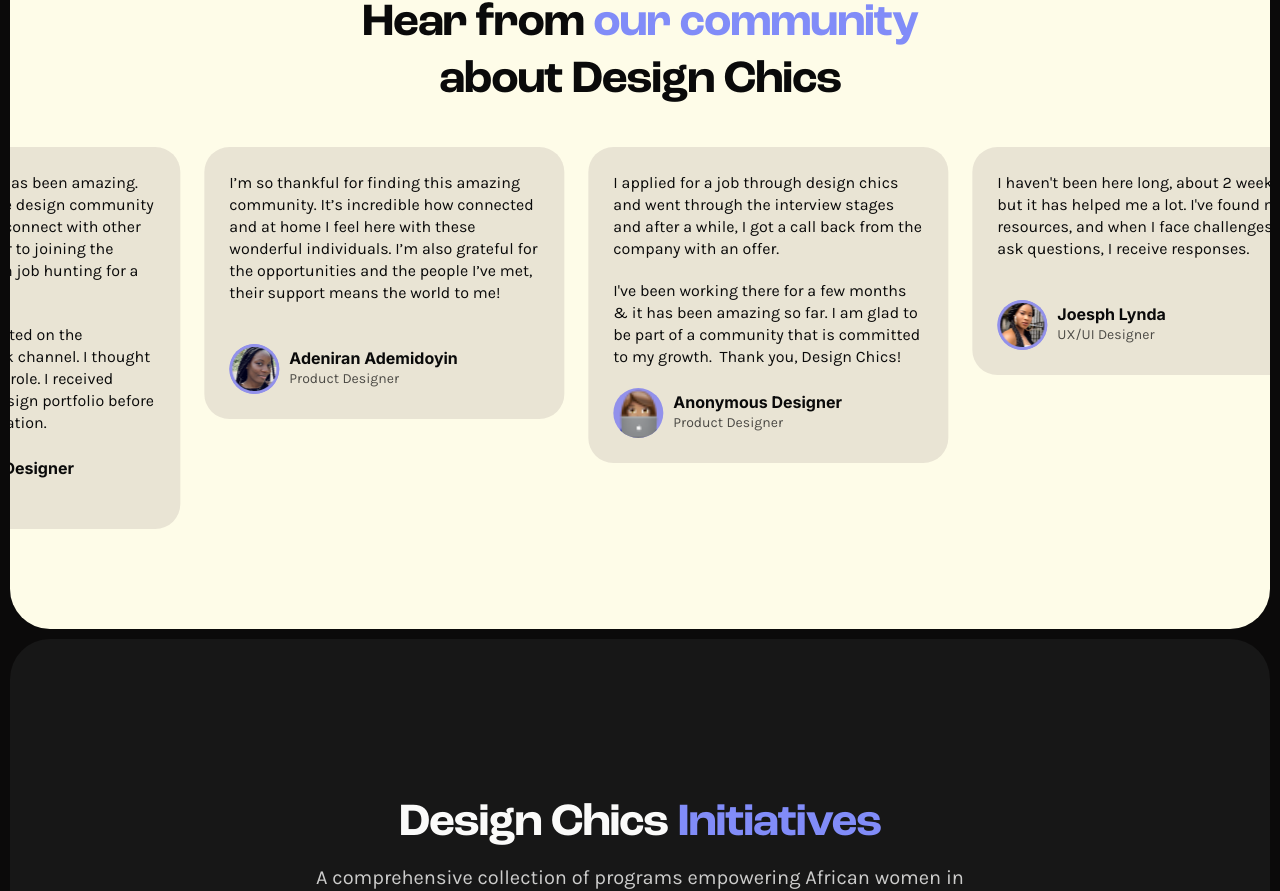
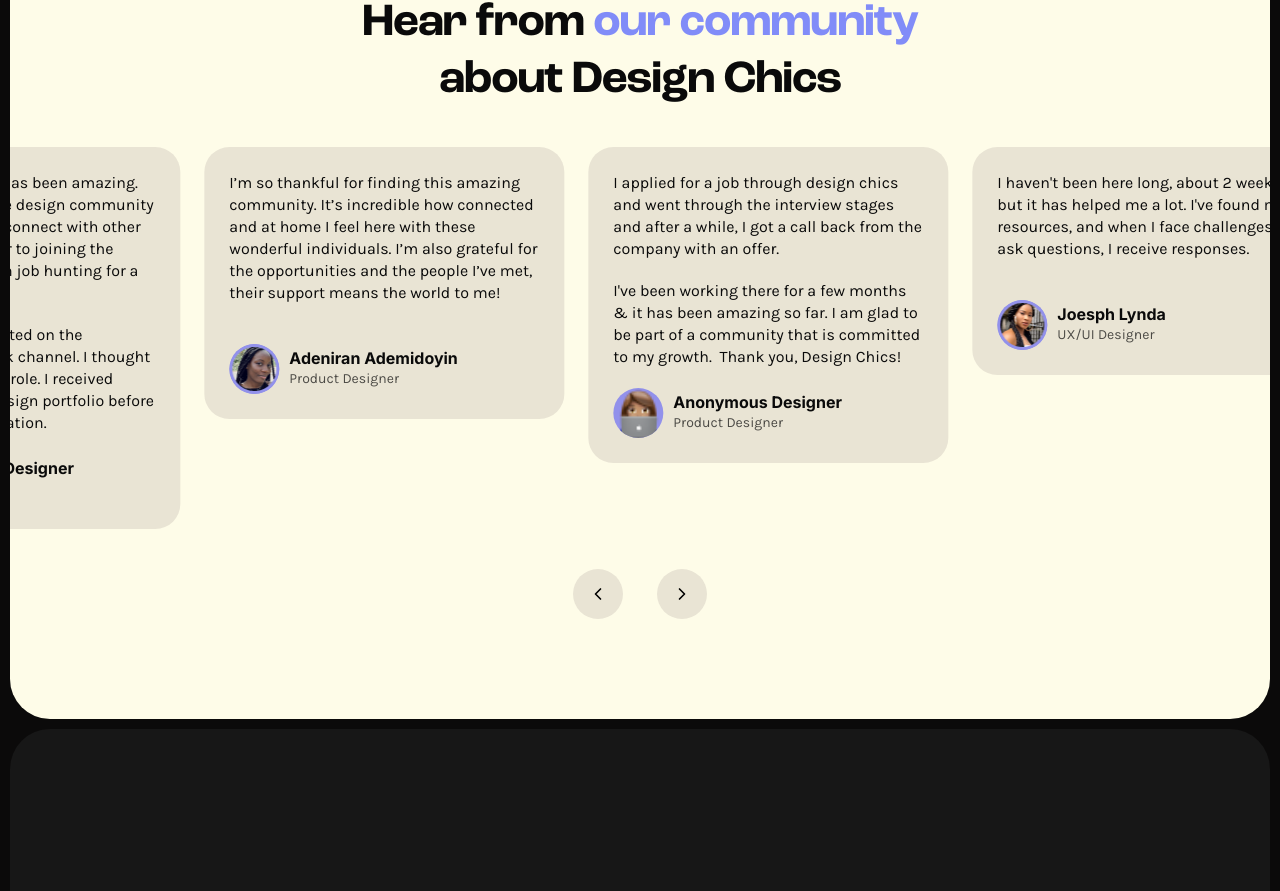
Before and after one commit to howardotuya/design-chics, a Next.js app: page / in a window 1280 px wide. Shown: the part 4522-5413 px from the top of the page. Built offline with nearby package versions, Linux system fonts and the light colour scheme.

Commit message:
fix: carousel

```diff
--- a/src/components/HearFromOurCommunity/HearFromOurCommunity.tsx
+++ b/src/components/HearFromOurCommunity/HearFromOurCommunity.tsx
@@ -2,6 +2,7 @@
 
 import SliderContainer from "./SliderContainer";
 import CommentCarousel from "./Slider";
+import SliderControl from "./SliderControl";
 
 const HearFromOurCommunity = () => {
   return (
@@ -13,12 +14,15 @@
           className=" px-10 text-center text-[28px] md:text-[46px] leading-[33px] md:leading-[50.60px] my-10"
         >
           <span className="text-neutral-950  font-bold font-roc-grotesk  tracking-tight">
-            Hear from  <span className="text-indigo-400"> our community </span> <br/> about Design Chics
+            Hear from  <span className="text-indigo-400"> our community </span> <br /> about Design Chics
           </span>
         </div>
       </div>
-      <CommentCarousel  />
-      {/* <SliderContainer /> */}
+      {/* <div className="flex-col justify-start items-center flex"> */}
+        {/* <CommentCarousel /> */}
+        {/* <SliderControl /> */}
+      {/* </div> */}
+      <SliderContainer />
     </div>
   );
 };
--- a/src/components/HearFromOurCommunity/SliderContainer.tsx
+++ b/src/components/HearFromOurCommunity/SliderContainer.tsx
@@ -6,11 +6,13 @@
 const SliderContainer = () => {
   const ref = useRef(null);
   return (
-    <div className="flex-col justify-start items-center flex">
+    <div>
       <div >
         <CommentCarousel ref={ref} />
       </div>
-      <SliderControl ref={ref} />
+      <div>
+        <SliderControl sliderRef={ref} />
+      </div>
     </div>
   );
 };
--- a/src/components/HearFromOurCommunity/SliderControl.tsx
+++ b/src/components/HearFromOurCommunity/SliderControl.tsx
@@ -1,23 +1,23 @@
 import { ChevronLeft, ChevronRight } from 'lucide-react'
 import React from 'react'
 
-const SliderControl = (props: { ref?: any; }) => {
+const SliderControl = (props: { sliderRef?: any; }) => {
 
-    const { ref } = props;
+    const { sliderRef } = props;
     const handlePrevClick = () => {
 
-        if (ref.current) {
-            ref.current.slickPrev();
+        if (sliderRef.current) {
+            sliderRef.current.slickPrev();
         }
     };
 
     const handleNextClick = () => {
-        if (ref.current) {
-            ref.current.slickNext();
+        if (sliderRef.current) {
+            sliderRef.current.slickNext();
         }
     };
     return (
-        <div className="justify-start items-start gap-[34px] inline-flex mt-5">
+        <div className="justify-center items-start gap-[34px] flex mt-10  w-full">
             <button onClick={handlePrevClick} className="w-[50px] h-[50px] relative">
                 <div className="flex items-center justify-center w-[50px] h-[50px] left-0 top-0  bg-[#E9E4D4] rounded-[594px]">
                     <ChevronLeft size={20} color='black' />
--- a/src/components/banner/SupportUsBanner.tsx
+++ b/src/components/banner/SupportUsBanner.tsx
@@ -30,7 +30,7 @@
       </div>
 
       <div className="w-full relative">
-        <div className=" absolute bottom-[10%] right-0 md:bottom-[30%] md:right-[7%] lg:bottom-[38%] lg:right-[6%] h-[65px] w-[235px]">
+        <div className=" absolute bottom-0 right-0 md:bottom-[30%] md:right-[7%] lg:bottom-[38%] lg:right-[6%] h-[65px] w-[235px]">
           <div className="relative h-60 top-5">
             <div className="absolute top-[12px] left-[21px] inline-flex items-center justify-center gap-[11.28px] bg-brandPurple rounded-[1409.88px] p-[5px_20px] lg:p-[14px_20px]">
               <p className="relative mt-[-2.82px] text-[#fffcf5] font-karla text-xs md:text-[14px] font-bold leading-[19.6px] whitespace-nowrap w-fit">
@@ -47,7 +47,7 @@
           </div>
         </div>
 
-        <div className=" absolute  top-[38%] left-[9%] md:top-[30%] md:left-[14%] h-[67px] w-[149px] transform rotate-180">
+        <div className=" absolute  top-[30%] left-[9%] md:top-[30%] md:left-[14%] h-[67px] w-[149px] transform rotate-180">
           <div className="h-[62px] relative">
             <div className="absolute top-0 left-[21px] inline-flex items-center justify-center gap-[11.28px] bg-[#9adbe5] rounded-[1409.88px]  p-[5px_20px] lg:p-[14px_20px]">
               <div className="relative text-brandblack font-karla text-xs md:text-[14px] font-bold leading-[22.4px] -mt-[2.82px] transform rotate-180 whitespace-nowrap">
--- a/src/components/menu/MenuSm.tsx
+++ b/src/components/menu/MenuSm.tsx
@@ -27,7 +27,7 @@
         <div className="bg-[#232323] top-[70px] absolute -mt-[3px] w-full px-4 py-4 rounded-3xl text-[14px]">
           {links.map((link) => (
             <Link
-              className={`p-3 block rounded-full font-light ${pathname === link.href && " bg-[#2C2C2C] font-semibold"
+              className={`p-3 block rounded-full uppercase font-light ${pathname === link.href && " bg-[#2C2C2C] font-semibold"
                 } :hover:bg-[#2C2C2C]`}
               onClick={handleDropDownOpen}
               key={link.id}
```
